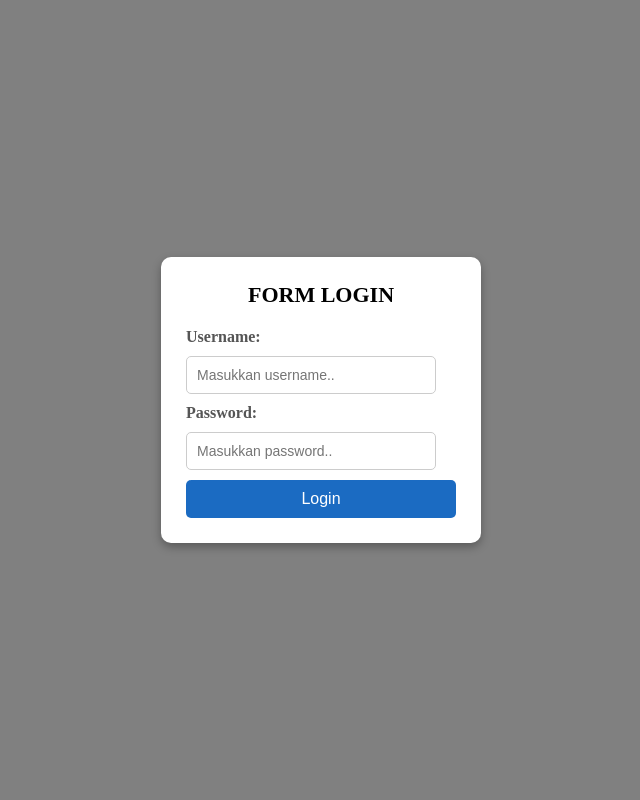
After one commit to Winsonlearn/C.11.2, a Flask app: page /login in a window 1280 px wide. The commit adds this page. Shown: the whole page, without its empty margins (319-959 px from the left). Run offline with Flask 3, Linux system fonts and the light colour scheme.

Commit message:
meet update

```diff
--- a/MEET03/main.py
+++ b/MEET03/main.py
@@ -5,11 +5,9 @@ app = Flask(__name__)
 app.secret_key = secrets.token_hex(16)
 
 users = [
-    {
-        "username" : "user",
-        "password" : "1234",
-        "role" : "admin"
-    }
+    {"username": "user1", "password": "1234", "role": "admin"},
+    {"username": "user2", "password": "5678", "role": "user"},
+    {"username": "user3", "password": "abcd", "role": "admin"}
 ]
 
 @app.route('/')
@@ -17,17 +15,53 @@ users = [
 def home():
     return render_template('home.html')
 
-@app.route('/bio', methods = ["POST", "GET"])
+@app.route('/bio', methods=["POST", "GET"])
 def bio():
     return render_template("bio.html",
-                            nama = request.form["nama"],
-                            kelas = request.form["kelas"],
-                            email = request.form["email"],
-                            tempat = request.form["tempat"],
-                            tanggal = request.form["tanggal"],
-                            cita_cita = request.form["cita_cita"],
-                            agama = request.form["agama"],
-                            tentang = request.form["tentang"])
+                            nama=request.form.get("nama"),
+                            kelas=request.form.get("kelas"),
+                            email=request.form.get("email"),
+                            tempat=request.form.get("tempat"),
+                            tanggal=request.form.get("tanggal"),
+                            cita_cita=request.form.get("cita_cita"),
+                            agama=request.form.get("agama"),
+                            tentang=request.form.get("tentang"))
+
+@app.route("/login", methods=["POST", "GET"])
+def login():
+    if request.method == "POST":
+        username = request.form.get("username")
+        password = request.form.get("password")
+
+        for user in users:
+            if user["username"] == username and user["password"] == password:
+                session['user'] = username
+                session['role'] = user["role"]
+                if user["role"] == "admin":
+                    return redirect(url_for("admin"))
+                return redirect(url_for("anggota"))
+
+        return render_template("login.html")
+
+    return render_template("login.html")
+
+@app.route("/admin")
+def admin():
+    if session.get("user") and session.get("role") == "admin":
+        return render_template("admin.html")
+    return redirect(url_for("login"))
+
+@app.route("/anggota")
+def anggota():
+    if session.get("user") and session.get("role") == "user":
+        return render_template("user.html")
+    return redirect(url_for("login"))
+
+@app.route("/logout")
+def logout():
+    session.pop("user", None)
+    session.pop("role", None)
+    return redirect(url_for("login"))
 
 if __name__ == "__main__":
     app.run(debug=True)
--- /dev/null
+++ b/MEET03/static/css/login.css
@@ -0,0 +1,62 @@
+*{
+    margin: 0;
+    padding: 0;
+    box-sizing: border-box;
+}
+body{
+    background-color: grey;
+    display: flex;
+    justify-content: center;
+    align-items: center;
+    height: 100vh;
+}
+
+div{
+    background: white;
+    padding: 25px;
+    border-radius: 10px;
+    box-shadow: 0 4px 10px rgba(0, 0, 0, 0.3);
+    width: 320px;
+    text-align: center;
+}
+
+header h1{
+    font-size: 22px;
+    margin-bottom: 20px;
+    color: black;
+}
+
+form{
+    display: flex;
+    flex-direction: column;
+    gap: 10px;
+}
+
+label{
+    font-weight: bold;
+    text-align: left;
+    color: #555;
+}
+
+input{
+    padding: 10px;
+    border: 1px solid #ccc;
+    border-radius: 5px;
+    font-size: 14px;
+    width: calc(100% - 20px);
+}
+
+button{
+    background-color: #1b6bc2;
+    color: white;
+    padding: 10px;
+    border: none;
+    border-radius: 5px;
+    cursor: pointer;
+    font-size: 16px;
+    transition: background 0.3s ease;
+}
+
+button:hover{
+    background-color: #2774c7;
+}
--- a/MEET03/static/css/style.css
+++ b/MEET03/static/css/style.css
@@ -7,6 +7,7 @@
 body{
     color: black;
     background: radial-gradient(#0a0a23, salmon);
+    font-family: Arial, Helvetica, sans-serif;
 }
 
 header{
@@ -16,7 +17,7 @@ header{
 
 section, main{
     background: linear-gradient(blue 0%,green 50% , red 100%);
-    width: 60%;
+    width: 40%;
     margin: 10px auto;
     padding: 2rem;
     font-size: 1.7rem;
--- a/MEET03/templates/home.html
+++ b/MEET03/templates/home.html
@@ -52,4 +52,6 @@
             <button type="submit">KIRIM</button>
         </form>
     </section>
+
+
 {% endblock %}
--- /dev/null
+++ b/MEET03/templates/login.html
@@ -0,0 +1,25 @@
+{% extends 'base.html' %}
+
+{% block css %}
+    <link rel="stylesheet" type="text/css" href="{{ url_for('static', filename='css/login.css') }}">
+{% endblock %}
+
+{% block content %}
+<div>
+    <header>
+        <h1>FORM LOGIN</h1>
+    </header>
+
+    <main>
+        <form action="{{ url_for('login')  }}" method="POST">
+            <label for="username">Username:</label>
+            <input type="text" name="username" id="username" placeholder="Masukkan username.." required>
+
+            <label for="password">Password:</label>
+            <input type="password" name="password" id="password" placeholder="Masukkan password.." required>
+
+            <button type="submit">Login</button>
+        </form>
+    </main>
+</div>
+{% endblock %}
```
Also changed, not shown: MEET03/static/css/admin.css (added, +41 -0 lines), MEET03/templates/admin.html (added, +16 -0 lines), MEET03/templates/user.html (added, +16 -0 lines).
